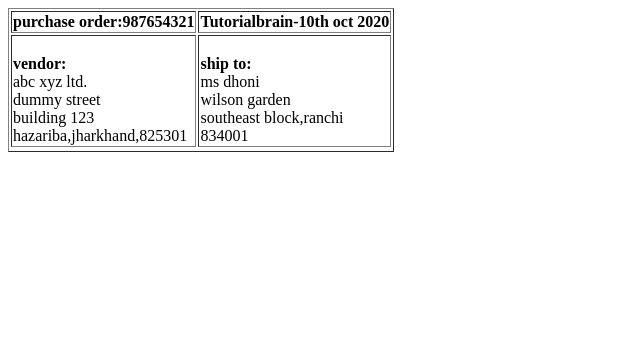
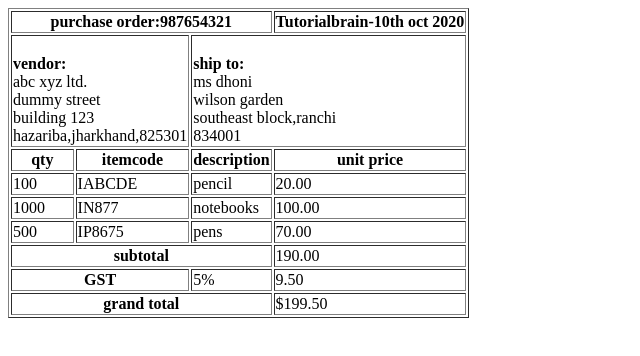
Before and after one commit to JibinAji21/html, a plain HTML site: page table1.html in a window 1280 px wide. Shown: the whole page, without its empty margins (0-640 px from the left). Drawn offline with Linux system fonts and the light colour scheme.

Commit message:
table completed

```diff
--- a/table1.html
+++ b/table1.html
@@ -8,16 +8,52 @@
 <body>
     <table border="1">
         <tr>
-            <th>purchase order:987654321</th>
+            <th colspan="3">purchase order:987654321</th>
             <th>Tutorialbrain-10th oct 2020</th>
         </tr>
         <tr>
-            <td><br><b>vendor:</b><br>abc xyz ltd. <br> dummy street <br>building 123 <br>hazariba,jharkhand,825301</td>
-            <td><br><b>ship to:</b><br>ms dhoni <br> wilson garden <br>southeast block,ranchi <br>834001</td>
+            <td colspan="2"><br><b>vendor:</b><br>abc xyz ltd. <br> dummy street <br>building 123 <br>hazariba,jharkhand,825301</td>
+            <td colspan="4"><br><b>ship to:</b><br>ms dhoni <br> wilson garden <br>southeast block,ranchi <br>834001</td>
 
         </tr>
         <tr>
+            <th>qty</th>
+            <th>itemcode</th>
+            <th>description</th>
+            <th>unit price</th>
+        </tr>
+        <tr>
+            <td>100</td>
+            <td>IABCDE</td>
+            <td>pencil</td>
+            <td>20.00</td>
+        </tr>
+        <tr>
+            <td>1000</td>
+            <td>IN877</td>
+            <td>notebooks</td>
+            <td>100.00</td>
+        </tr>
+        <tr>
+            <td>500</td>
+            <td>IP8675</td>
+            <td>pens</td>
+            <td>70.00</td>
+        </tr>
+        <tr>
+            <th colspan="3"><b>subtotal</b></th>
+            <td>190.00</td>
 
+        </tr>
+        <tr>
+            <th colspan="2"><b>GST</b></th>
+            <td>5%</td>
+            <td>9.50</td>
+
+        </tr>
+        <tr>
+            <th colspan="3"><b>grand total</b></th>
+            <td>$199.50</td>
         </tr>
 
 
```
